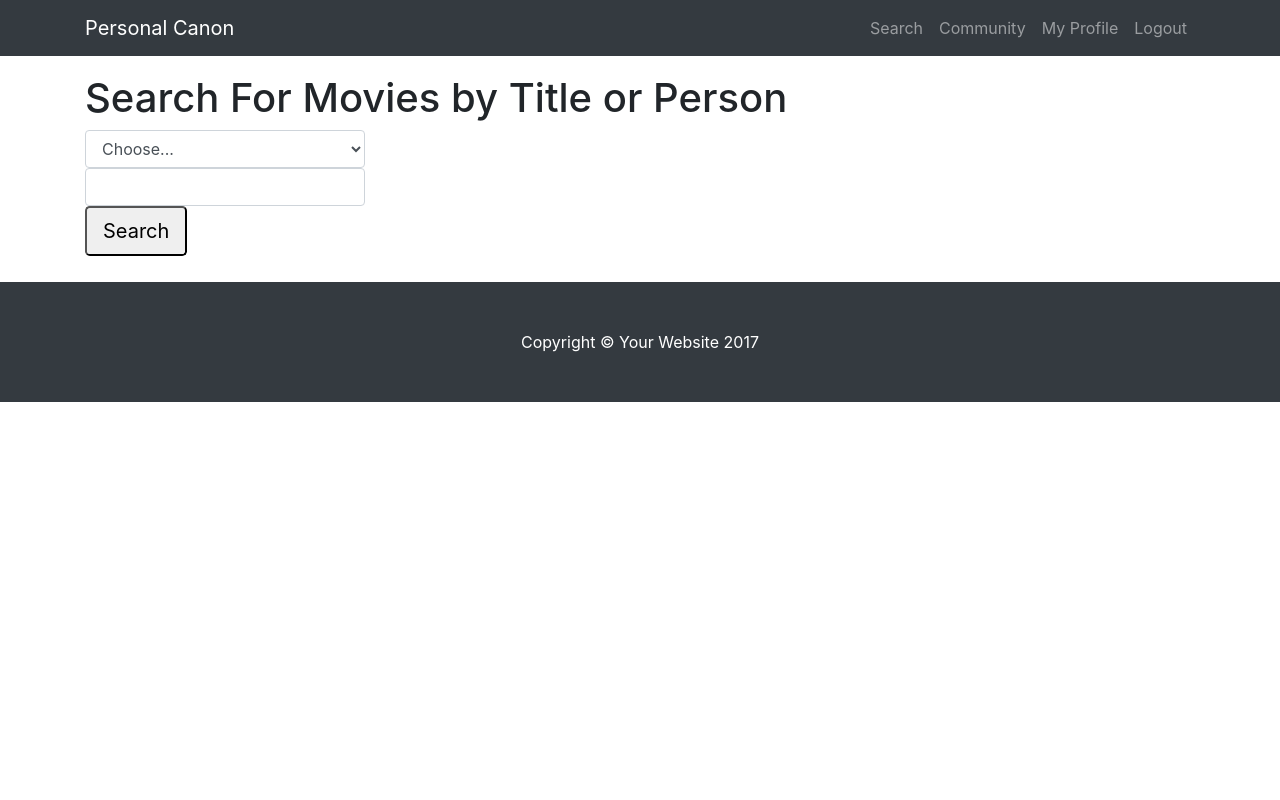
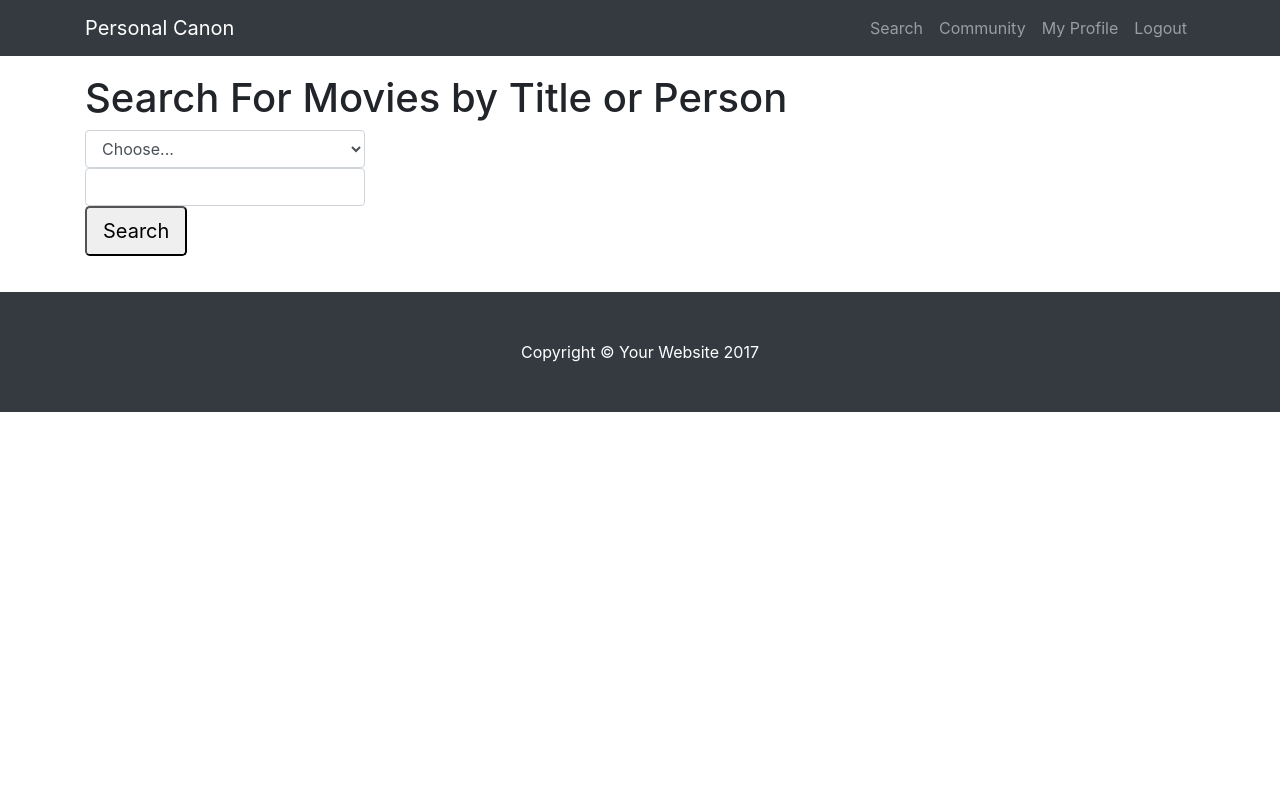
Before and after one commit to theradler/FinalProject, a Django app: page /moviesearch in a window 1280 px wide. Run offline with Django 3.2, Linux system fonts and the light colour scheme; a user stored in the database is signed in; some libraries are stand-ins or nearby versions.

Commit message:
footer fun

```diff
--- a/Final Project/app/static/app/content/site.css
+++ b/Final Project/app/static/app/content/site.css
@@ -1,6 +1,7 @@
 body {
-    padding-top: 50px;
+    padding-top: 100px;
     padding-bottom: 20px;
+    height:500px;
 }
 
 /* Set padding to keep content from hitting the edges */
@@ -77,3 +78,9 @@ input[type="checkbox"].input-validation-error {
 .checked {
     color: orange;
 }
+footer {
+    width: 100%;
+    bottom: 0px;
+    text-align: center; /* This line is not needed but centers your text */
+    margin-top:20px;
+}
--- a/Final Project/app/templates/app/base.html
+++ b/Final Project/app/templates/app/base.html
@@ -49,8 +49,10 @@
         </div>
       </div>
     </nav>
+</html>
 {% block content %}
 {% endblock %}
+<html>
     <!-- Footer -->
     <footer class="py-5 bg-dark">
       <div class="container">
--- a/Final Project/app/templates/app/moviesearch.html
+++ b/Final Project/app/templates/app/moviesearch.html
@@ -16,7 +16,7 @@
     <meta charset="utf-8" />
     <title></title>
 </head>
-<body>
+<body style="padding-top:50px;">
     <div class="container">
         <div class="alert alert-danger" role="alert" style="display:none;" id="tooManyMovies">
             You already have 10 movies in your personal canon, <a href="/profile" class="alert-link" >remove one</a> in order to add a different movie
```
Also changed, not shown: Final Project/db.sqlite3.
